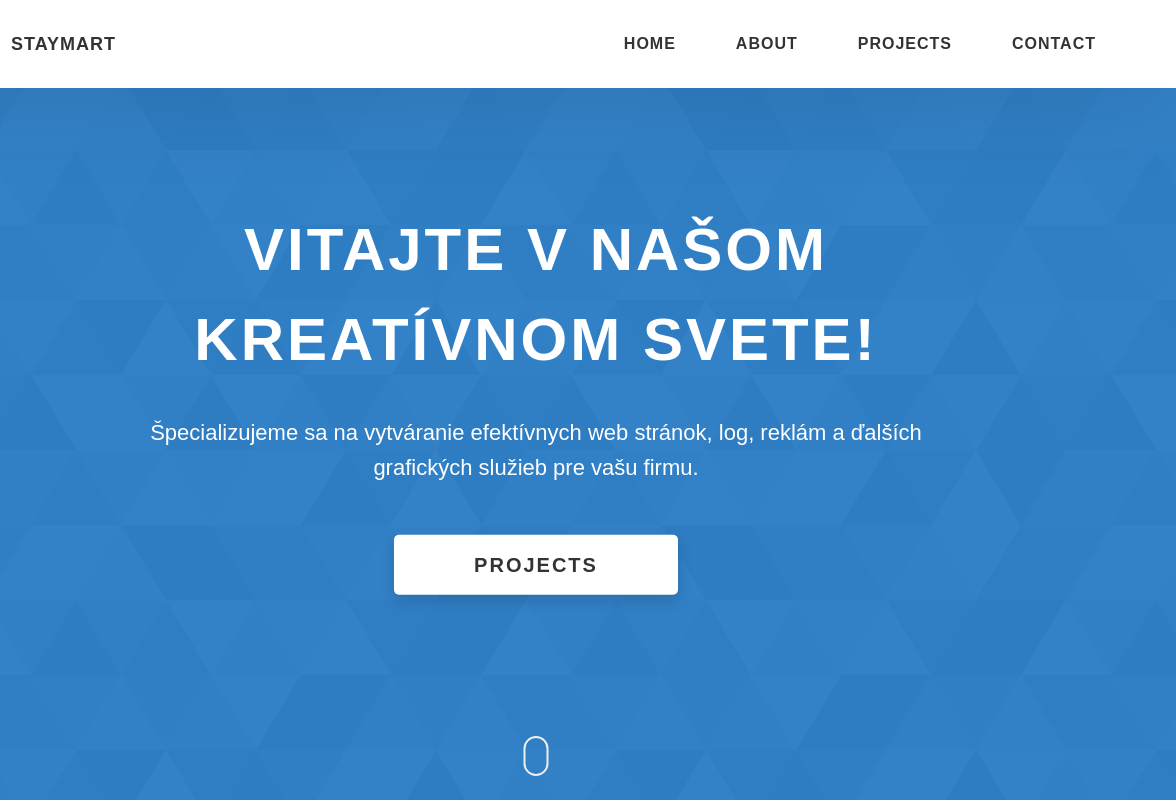
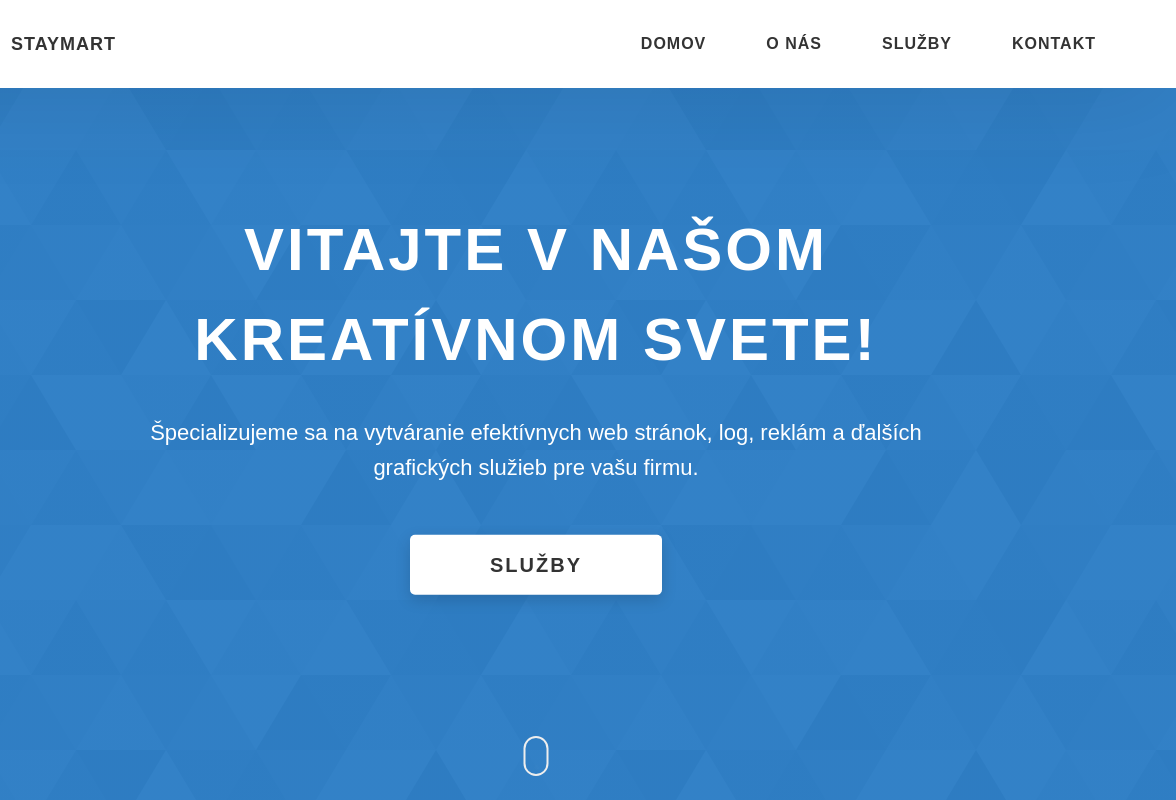
Before and after one commit to jakub009/.staymart.web, a website: page index.html in a window 1280 px wide. Shown: the top 800 px of the page, 104-1280 px from the left. Drawn offline with Linux system fonts and the light colour scheme.

Commit message:
Update index.html

```diff
--- a/index.html
+++ b/index.html
@@ -32,18 +32,18 @@
         <div class="header__main">
           <ul class="header__links">
             <li class="header__link-wrapper">
-              <a href="./index.html" class="header__link"> Home </a>
+              <a href="./index.html" class="header__link"> Domov </a>
             </li>
             <li class="header__link-wrapper">
-              <a href="./index.html#about" class="header__link">About </a>
+              <a href="./index.html#about" class="header__link">O nás </a>
             </li>
             <li class="header__link-wrapper">
               <a href="./index.html#projects" class="header__link">
-                Projects
+                Služby
               </a>
             </li>
             <li class="header__link-wrapper">
-              <a href="./index.html#contact" class="header__link"> Contact </a>
+              <a href="./index.html#contact" class="header__link"> Kontakt </a>
             </li>
           </ul>
           <div class="header__main-ham-menu-cont">
@@ -64,11 +64,11 @@
         <div class="header__sm-menu-content">
           <ul class="header__sm-menu-links">
             <li class="header__sm-menu-link">
-              <a href="./index.html"> Home </a>
+              <a href="./index.html"> Domov </a>
             </li>
 
             <li class="header__sm-menu-link">
-              <a href="./index.html#about"> About </a>
+              <a href="./index.html#about"> O nás </a>
             </li>
 
             <li class="header__sm-menu-link">
@@ -91,7 +91,7 @@
           </p>
         </div>
         <div class="home-hero__cta">
-          <a href="./#projects" class="btn btn--bg">Projects</a>
+          <a href="./#projects" class="btn btn--bg">Služby</a>
         </div>
       </div>
       <div class="home-hero__socials">
@@ -205,7 +205,7 @@
                 />
               </div>
               <div class="projects__row-content">
-                <h3 class="projects__row-content-title">Web-sites</h3>
+                <h3 class="projects__row-content-title">Web-stránky</h3>
                 <p class="projects__row-content-desc">
                   Od konceptu po realizáciu – vytvoríme web stránky na mieru, ktoré vás reprezentujú a sú prispôsobené vašim potrebám.
                 </p>
@@ -221,7 +221,7 @@
                 />
               </div>
               <div class="projects__row-content">
-                <h3 class="projects__row-content-title">Software</h3>
+                <h3 class="projects__row-content-title">Softvéry</h3>
                 <p class="projects__row-content-desc">
                   Vytvárame prispôsobené softvérové riešenia, ktoré optimalizujú vaše obchodné procesy a zvýšia produktivitu.
                 </p>
@@ -237,7 +237,7 @@
                 />
               </div>
               <div class="projects__row-content">
-                <h3 class="projects__row-content-title">Graphic Design</h3>
+                <h3 class="projects__row-content-title">Grafický dizajn</h3>
                 <p class="projects__row-content-desc">
                   Navrhneme logo, ktoré vystihuje vašu značku a robí silný vizuálny dojem. Od letákov po vizitky – poskytujeme komplexné grafické riešenia pre všetky vaše marketingové potreby. Navrhujeme reklamné kampane, ktoré upútajú pozornosť a dosiahnu vaše obchodné ciele.
                 </p>
```
